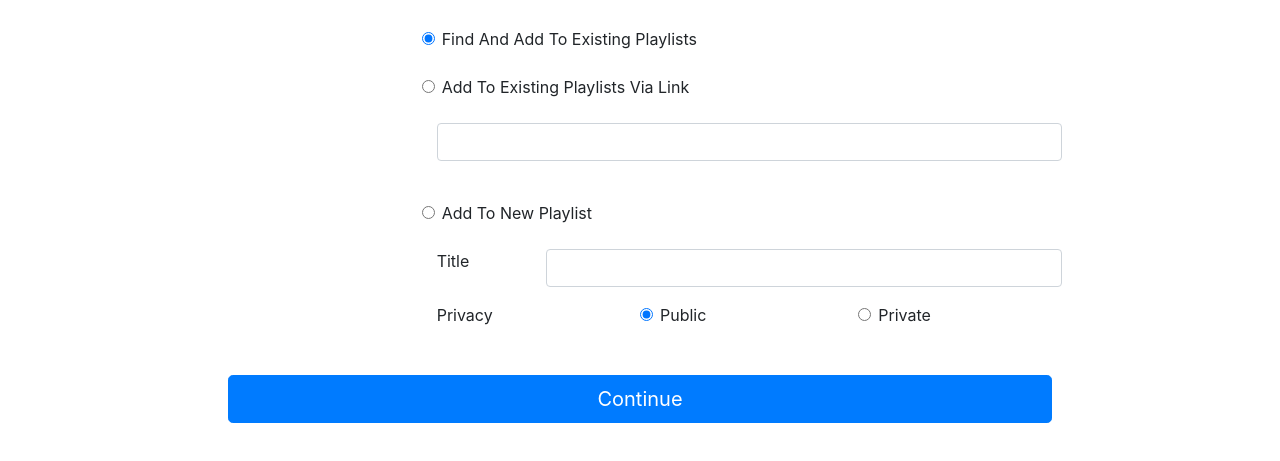
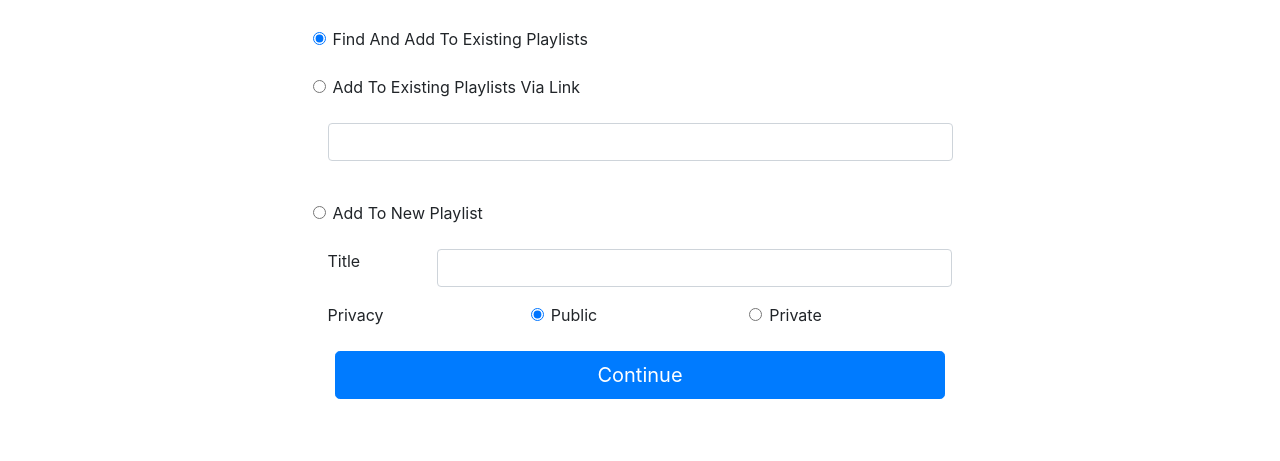
Before and after one commit to JasonX1250/tuner, a plain HTML site: page client/SpecifyPlaylistsToAddTo/specifyPlaylistsToAddTo.html in a window 1280 px wide. Shown: the part 141-602 px from the top of the page. Drawn offline with nearby package versions, Linux system fonts and the light colour scheme.

Commit message:
adjusted side col sizing

```diff
--- a/client/SpecifyPlaylistsToAddTo/specifyPlaylistsToAddTo.html
+++ b/client/SpecifyPlaylistsToAddTo/specifyPlaylistsToAddTo.html
@@ -35,7 +35,7 @@
         <br />
         <form>
             <div class="row">
-                <div class="col-4"></div>
+                <div class="col-3"></div>
                 <div class="form-check col-6">
                     <input class="form-check-input" type="radio" name="select-playlists" id="find-existing-playlists"
                         value="find" checked>
@@ -46,7 +46,7 @@
             </div>
             <br />
             <div class="row">
-                <div class="col-4"></div>
+                <div class="col-3"></div>
                 <div class="form-check col-6">
                     <input class="form-check-input" type="radio" name="select-playlists" id="link-existing-playlists"
                         value="link">
@@ -57,14 +57,14 @@
             </div>
             <br />
             <div class="row">
-                <div class="col-4"></div>
+                <div class="col-3"></div>
                 <div class="form-group col-6">
                     <input id="existing-playlist-link" class="form-control" type="text">
                 </div>
             </div>
             <br />
             <div class="row">
-                <div class="col-4"></div>
+                <div class="col-3"></div>
                 <div class="form-check col-6">
                     <input class="form-check-input" type="radio" name="select-playlists" id="add-new-playlist"
                         value="new">
@@ -75,14 +75,14 @@
             </div>
             <br />
             <div class="row">
-                <div class="col-4"></div>
+                <div class="col-3"></div>
                 <div class="col-1">Title</div>
                 <div class="form-group col-5">
                     <input id="new-playlist-title" class="form-control" type="text">
                 </div>
             </div>
             <div class="row">
-                <div class="col-4"></div>
+                <div class="col-3"></div>
                 <div class="col-2">Privacy</div>
                 <div class="form-check col-2">
                     <input class="form-check-input" type="radio" name="select-privacy" id="privacy-public"
@@ -97,14 +97,13 @@
             </div>
         </form>
         <br />
-    </div>
-    <br />
-    <div id="buttons">
-        <div class="col-2"></div>
-        <div class="col-8">
-            <button id="continue-btn" class="btn btn-primary btn-lg btn-block">Continue</button>
+        <div id="buttons">
+            <div class="col-3"></div>
+            <div class="col-6">
+                <button id="continue-btn" class="btn btn-primary btn-lg btn-block">Continue</button>
+            </div>
+            <div class="col-3"></div>
         </div>
-        <div class="col-2"></div>
     </div>
 </body>
 
```
